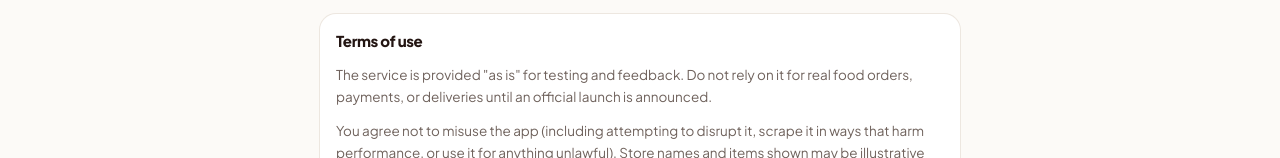
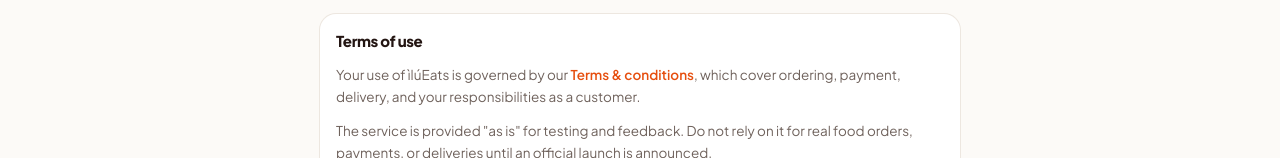
Before and after one commit to kalejaiyeoluwadara/ilueats, a Next.js app: page /privacy in a window 1280 px wide. Shown: the part 584-742 px from the top of the page. Built offline with nearby package versions, Linux system fonts and the light colour scheme; no server answers.

Commit message:
feat: add terms and conditions page and integrate availability reminders and policy links into checkout and account views

```diff
--- a/app/account/page.tsx
+++ b/app/account/page.tsx
@@ -10,6 +10,7 @@
   ClockIcon,
   MapPinIcon,
   ShieldCheckIcon,
+  DocumentTextIcon,
   QuestionMarkCircleIcon,
   ArrowRightOnRectangleIcon,
 } from "@heroicons/react/24/outline";
@@ -28,7 +29,8 @@
   { href: "/addresses", label: "Saved addresses", icon: MapPinIcon },
   { href: "/favorites", label: "Favourites", icon: HeartIcon },
   { href: "/support", label: "Help & support", icon: QuestionMarkCircleIcon },
-  { href: "/privacy", label: "Privacy & terms", icon: ShieldCheckIcon },
+  { href: "/privacy", label: "Privacy notice", icon: ShieldCheckIcon },
+  { href: "/terms", label: "Terms & conditions", icon: DocumentTextIcon },
 ];
 
 type AuthMode = "signin" | "signup";
--- a/app/checkout/page.tsx
+++ b/app/checkout/page.tsx
@@ -6,6 +6,7 @@
 import { AnimatePresence, motion } from "framer-motion";
 import {
   CheckCircleIcon,
+  ClockIcon,
   CreditCardIcon,
   BanknotesIcon,
   DevicePhoneMobileIcon,
@@ -829,6 +830,36 @@
           </p>
         ) : null}
 
+        {/* Delivery availability reminder — food is time-sensitive, so the
+            customer must stay reachable while the rider is on the way. */}
+        <div className="flex items-start gap-2.5 rounded-2xl bg-[var(--color-accent-soft)] px-4 py-3">
+          <ClockIcon className="mt-0.5 h-4 w-4 shrink-0 text-[#8a4f00]" />
+          <p className="text-[12.5px] leading-relaxed text-[#8a4f00]">
+            <span className="font-bold">Please stay reachable.</span> Your food
+            is on the way within about an hour. Keep your phone on, charged, and
+            nearby, and answer your rider&apos;s call so you don&apos;t miss the
+            handoff. If we can&apos;t reach you, the order may not be delivered.
+          </p>
+        </div>
+
+        <p className="px-1 text-[11.5px] leading-relaxed text-[var(--color-ink-soft)]">
+          By placing your order you agree to ìlúEats&apos;{" "}
+          <Link
+            href="/terms"
+            className="font-semibold text-[var(--color-primary)] underline-offset-2 hover:underline"
+          >
+            Terms &amp; conditions
+          </Link>{" "}
+          and{" "}
+          <Link
+            href="/privacy"
+            className="font-semibold text-[var(--color-primary)] underline-offset-2 hover:underline"
+          >
+            Privacy notice
+          </Link>
+          .
+        </p>
+
         {/* Desktop inline pay */}
         <div className="hidden lg:flex lg:items-center lg:gap-3 lg:rounded-2xl lg:bg-white lg:p-4 lg:ring-1 lg:ring-[var(--color-line)]">
           <div className="leading-tight">
--- a/app/privacy/page.tsx
+++ b/app/privacy/page.tsx
@@ -69,6 +69,17 @@
 
           <ProseSection title="Terms of use">
             <p>
+              Your use of ìlúEats is governed by our{" "}
+              <Link
+                href="/terms"
+                className="font-semibold text-[var(--color-primary)] underline-offset-2 hover:underline"
+              >
+                Terms &amp; conditions
+              </Link>
+              , which cover ordering, payment, delivery, and your
+              responsibilities as a customer.
+            </p>
+            <p>
               The service is provided &quot;as is&quot; for testing and feedback.
               Do not rely on it for real food orders, payments, or deliveries until
               an official launch is announced.
```
